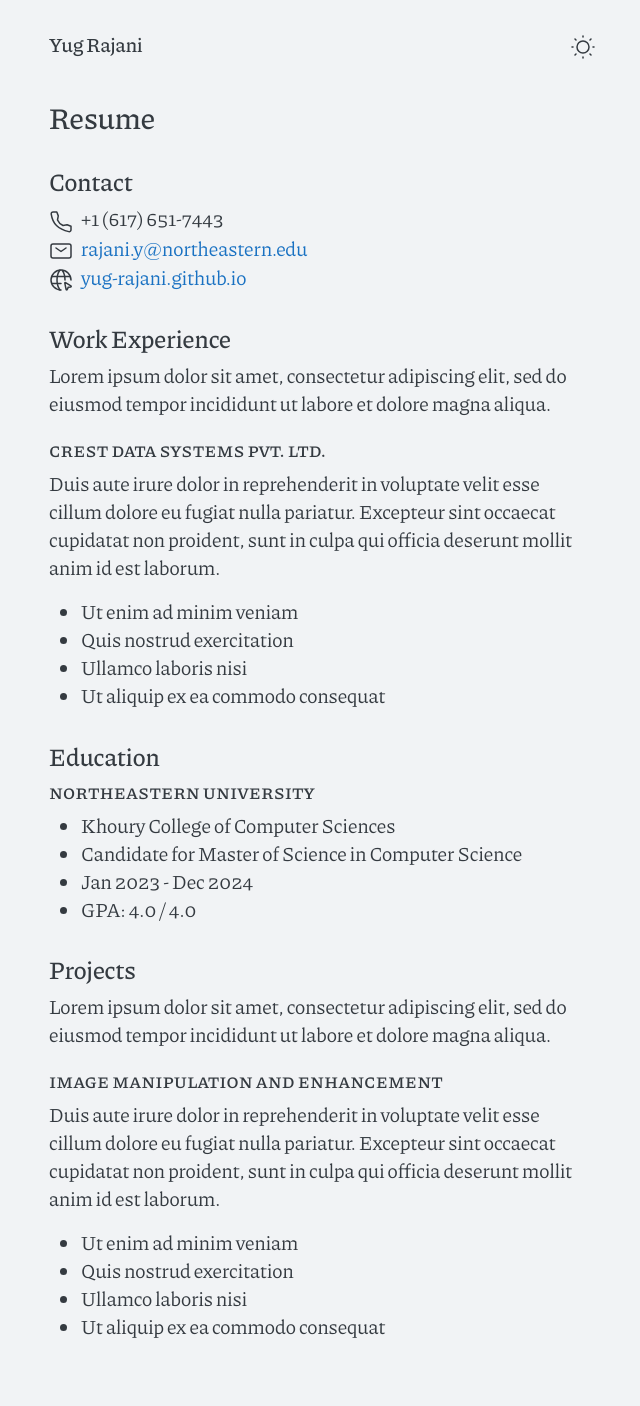
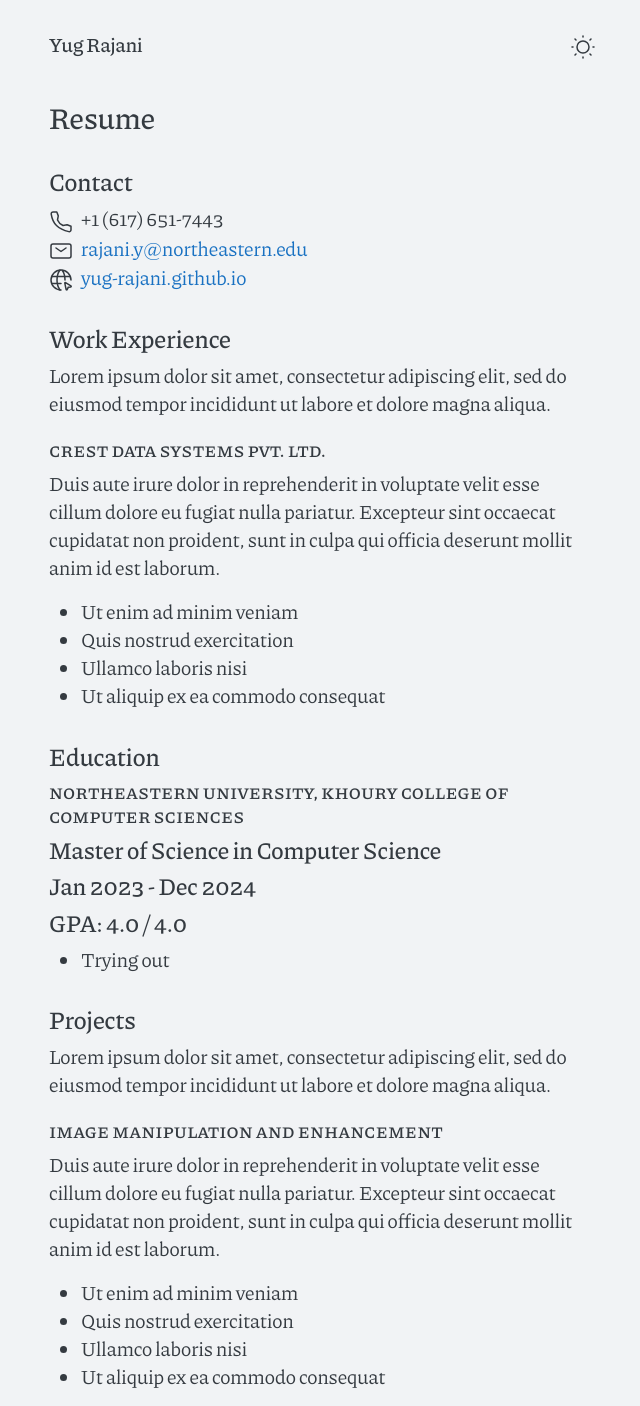
Before and after one commit to yug-rajani/yug-rajani.github.io, a Jekyll site: the page built from cv.md, in a window 1280 px wide. Shown: the whole page, without its empty margins (318-958 px from the left). Built offline with Jekyll 4.4.1, drawn with Linux system fonts in a browser that asks for light colours; before the commit the page ends 1356 px from its top, so only the background shows below that.

Commit message:
Try updating education

```diff
--- a/cv.md
+++ b/cv.md
@@ -21,12 +21,12 @@ Duis aute irure dolor in reprehenderit in voluptate velit esse cillum dolore eu
 * Ut aliquip ex ea commodo consequat
 
 ## Education
-### Northeastern University
+### Northeastern University, Khoury College of Computer Sciences
+#### Master of Science in Computer Science
+#### Jan 2023 - Dec 2024
+#### GPA: 4.0 / 4.0
 
-* Khoury College of Computer Sciences
-* Candidate for Master of Science in Computer Science
-* Jan 2023 - Dec 2024
-* GPA: 4.0 / 4.0
+* Trying out
 
 ## Projects
 
```
